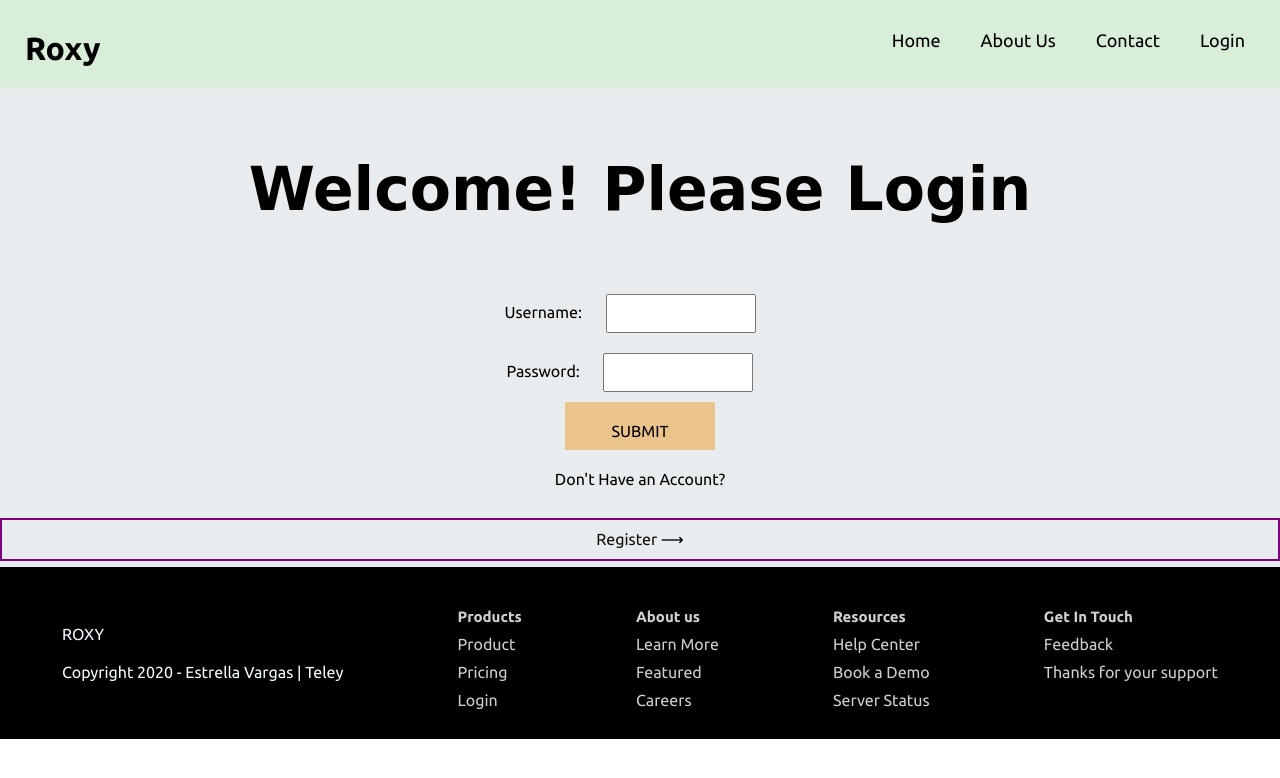
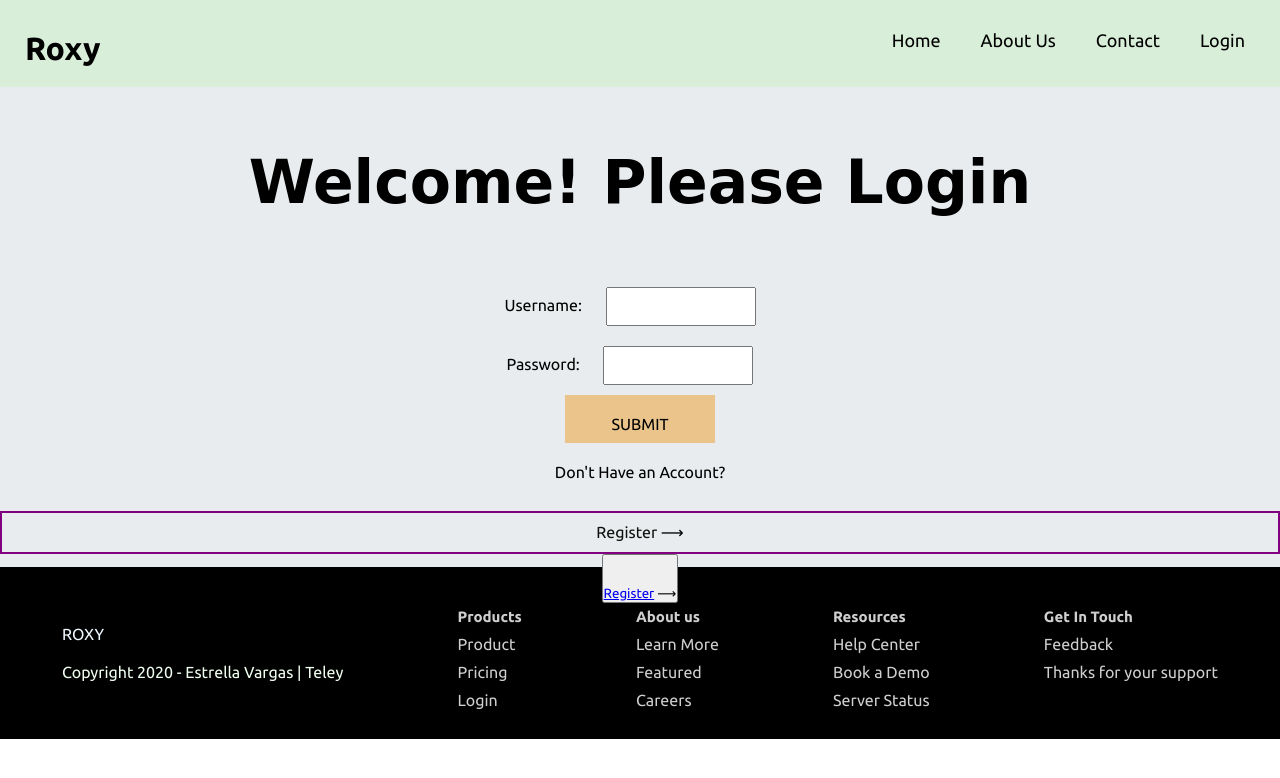
Before and after one commit to evargas1/Eat-to-Heal, a Django app: page /login/ in a window 1280 px wide. Shown: the top 778 px of the page. Run offline with Django 3.2, Linux system fonts and the light colour scheme; some web fonts are replaced.

Commit message:
added padding

```diff
--- a/tutorial/try/templates/try/login.html
+++ b/tutorial/try/templates/try/login.html
@@ -34,6 +34,9 @@
         <div class="custom-butt">
         <a href="{% url 'signup' %}">Register</a>  &#10230;</div>
       </div>
+      <button class="butt-center" style="padding-top: 20px;">
+        <a href="{% url 'signup' %}">Register</a>  &#10230;</div>
+      </button>
     </form>
   </div>
 
```
